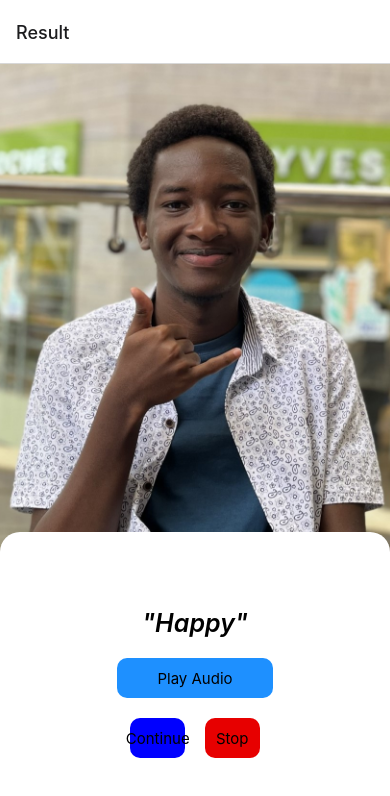
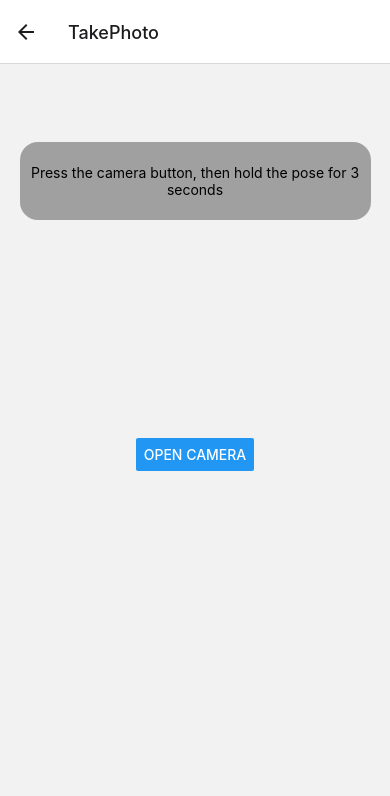
Before and after one commit to mbugua-s/tafsiri, a React Native app: screen /TakePhoto in a window 390 px wide. Shown: the top 796 px of the page. Built offline with nearby package versions, Linux system fonts and the light colour scheme.

Commit message:
Added ability to take photo, send it to server, receive translation, show image and translation in ResultScreen, and play audio

```diff
--- a/App.js
+++ b/App.js
@@ -7,30 +7,15 @@ import { NavigationContainer } from '@react-navigation/native';
 import { createNativeStackNavigator } from '@react-navigation/native-stack';
 import ResultScreen from './app/screens/ResultScreen';
 import FrequentTranslationsScreen from './app/screens/FrequentTranslationsScreen';
+import TakePhotoScreen from './app/screens/TakePhotoScreen';
 // import { client } from "@gradio/client"
 
 const Stack = createNativeStackNavigator();
 
-const tryAPI = async () => {
-    try {
-        const response = await fetch(
-            `http://192.168.0.14:5000/send`
-        )
-        const json = await response.json()
-        console.log(json)
-    }
-
-    catch (error) {
-        console.error(error)
-    }
-}
-
-// tryAPI()
-
 export default function App() {
     return (
         <NavigationContainer>
-            <Stack.Navigator initialRouteName='Result'>
+            <Stack.Navigator initialRouteName='Login'>
                 <Stack.Screen
                     name='Login'
                     component={LoginScreen}
@@ -44,11 +29,17 @@ export default function App() {
                 <Stack.Screen
                     name='Result'
                     component={ResultScreen}
+                    initialParams={{ translatedText: "Loading..."}}
                 />
 
                 <Stack.Screen
                     name='Translations'
                     component={FrequentTranslationsScreen}
+                />
+
+                <Stack.Screen
+                    name='TakePhoto'
+                    component={TakePhotoScreen}
                 />
             </Stack.Navigator>
         </NavigationContainer>
--- /dev/null
+++ b/app/components/CameraInfoView.js
@@ -0,0 +1,28 @@
+import { StyleSheet, Text, View } from 'react-native'
+import React from 'react'
+import colours from '../config/colours'
+
+export default function CameraInfoView(props) {
+    return (
+        <View style = {styles.background}>
+            <Text style = {styles.info}>{props.info}</Text>
+        </View>
+    )
+}
+
+const styles = StyleSheet.create({
+    background: {
+        height: "10%",
+        width: "90%",
+        backgroundColor: colours.cameraInfoViewBackgroundColor,
+        borderRadius: 18,
+        justifyContent: "center",
+        alignItems: "center",
+        position: "absolute",
+        top: "10%"
+    },
+
+    info: {
+        textAlign: "center"
+    }
+})
--- a/app/config/colours.js
+++ b/app/config/colours.js
@@ -4,5 +4,6 @@ export default {
     secondary: "blue",
     white: "white",
     textInputBackgroundColor: "#dedddc",
-    tertiary: "#E70000"
+    tertiary: "#E70000",
+    cameraInfoViewBackgroundColor: "rgba(141, 141, 141, 0.8)"
 }
--- a/app/screens/LoginScreen.js
+++ b/app/screens/LoginScreen.js
@@ -34,7 +34,7 @@ export default function LoginScreen({ navigation })
             <View style = {styles.buttonArea}>
                 <Pressable
                     style={styles.button}
-                    onPress={() => navigation.navigate('Landing')}
+                    onPress={() => navigation.navigate('TakePhoto')}
                 >
                     <Text style = {styles.buttonText}>Log In</Text>
                 </Pressable>
--- a/app/screens/RegisterScreen.js
+++ b/app/screens/RegisterScreen.js
@@ -43,7 +43,7 @@ export default function RegisterScreen({navigation})
             <View style = {styles.buttonArea}>
                 <Pressable
                     style={styles.button}
-                    onPress={() => navigation.navigate('Landing')}
+                    onPress={() => navigation.navigate('TakePhoto')}
                 >
                     <Text style = {styles.buttonText}>Register</Text>
                 </Pressable>
--- a/app/screens/ResultScreen.js
+++ b/app/screens/ResultScreen.js
@@ -1,35 +1,64 @@
 import { StyleSheet, Text, View, Image, Dimensions, Pressable } from 'react-native'
-import React from 'react'
+import React, { useEffect, useState } from 'react'
 import colours from '../config/colours'
+import { Audio } from 'expo-av'
 
 const width = Dimensions.get("window").width
-const height = Dimensions.get("window").height
 
-export default function LandingScreen() {
+export default function ResultScreen({ route, navigation }) {
+    const [sound, setSound] = useState()
+
+    async function playSound()
+    {
+        console.log('Loading sound')
+        const { sound } = await Audio.Sound.createAsync(require('../assets/audio/speech.mp3'))
+        setSound(sound)
+
+        console.log('Playing sound')
+        await sound.playAsync()
+    }
+
+    useEffect(() => {
+        return sound
+            ? () => {
+                console.log('Unloading sound')
+                sound.unloadAsync()
+            }
+            : undefined;
+    }, [sound])
+
+
+    const { translatedText } = route.params
+    // console.log(translatedText)
+
     return (
         <View style = {styles.container}>
             <Image
                 style = {styles.translationImage}
-                source = {require('../assets/IMG_2444.jpeg')}
+                source = {require('../assets/downloads/upload.jpeg')}
             />
 
             <View style={styles.translationContainer}>
-                <Text style = {styles.translationText}>"Happy"</Text>
+                <Text style = {styles.translationText}>{JSON.stringify(translatedText)}</Text>
                 <Pressable
                     style={styles.button}
+                    onPress = {playSound}
                 >
-                    <Text style = {styles.buttonText}>Play Audio</Text>
+                    <Text
+                        style={styles.buttonText}>Play Audio</Text>
                 </Pressable>
 
                 <View style = {styles.continueStopButtons}>
                     <Pressable
-                        style={{...styles.button, backgroundColor: colours.secondary}}
+                        style={{ ...styles.button, backgroundColor: colours.secondary }}
+                        onPress={() => navigation.navigate('TakePhoto')}
                     >
                         <Text style = {styles.buttonText}>Continue</Text>
                     </Pressable>
 
                     <Pressable
-                        style={{...styles.button, backgroundColor: colours.tertiary}}
+                        style={{ ...styles.button, backgroundColor: colours.tertiary }}
+                        onPress={() => navigation.navigate('Translations')}
                     >
                         <Text style = {styles.buttonText}>Stop</Text>
                     </Pressable>
--- /dev/null
+++ b/app/screens/TakePhotoScreen.js
@@ -0,0 +1,94 @@
+import { Button, StyleSheet, Text, View } from 'react-native'
+import React from 'react'
+import CameraInfoView from '../components/CameraInfoView'
+import * as ImagePicker from 'expo-image-picker'
+import * as FileSystem from 'expo-file-system'
+
+const tryAPI = async () => {
+    try {
+        const response = await fetch(
+            `http://192.168.0.14:5000/send`
+        )
+        const json = await response.json()
+        // console.log(json.result)
+        navigation.navigate('Result', { translatedText: json.result})
+        // return json.result
+
+    }
+
+    catch (error) {
+        console.error(error)
+    }
+}
+
+const takePhoto = async () => {
+    const permissionResult = await ImagePicker.requestCameraPermissionsAsync()
+
+    if (permissionResult.granted === false)
+    {
+        alert("You've refused to allow this app to access your camera")
+        return
+    }
+
+    const result = await ImagePicker.launchCameraAsync()
+
+    if (!result.canceled) {
+        const uri = result.assets[0].uri
+        return uri
+    }
+}
+
+export default function TakePhotoScreen({ navigation }) {
+    return (
+        <View style={styles.container}>
+            <CameraInfoView info="Press the camera button, then hold the pose for 3 seconds" />
+            <Button
+                title="Open camera"
+                // onPress = {takePhoto}
+                onPress={async () => {
+                    filePath = await takePhoto()
+
+                    try {
+                        const response = await FileSystem.uploadAsync(
+                            `http://172.20.10.2:5000/send`,
+                            filePath,
+                            {
+                                httpMethod: 'POST',
+                                uploadType: FileSystem.FileSystemUploadType.MULTIPART,
+                                fieldName: 'file'
+                            }
+                        )
+
+                        result = response.body
+                        navigation.navigate('Result', { translatedText: result})
+                    }
+
+                    catch (error) {
+                        console.error(error)
+                    }
+                }}
+            />
+        </View>
+    )
+}
+
+const styles = StyleSheet.create({
+    container: {
+        flex: 1,
+        justifyContent: "center",
+        alignItems: "center"
+    }
+})
+
+// result = JSON.stringify(response)
+// console.log(typeof(response.body))
+// const response = await fetch(
+//     `http://192.168.0.14:5000/send/${filePath}`,
+//     {
+//         method: 'POST',
+//         body: {
+//             "filePath": filePath
+//         }
+//     }
+// )
+// const json = await response.json()
--- a/package.json
+++ b/package.json
@@ -13,7 +13,11 @@
     "@react-native-community/datetimepicker": "7.2.0",
     "@react-navigation/native-stack": "^6.9.17",
     "expo": "~49.0.15",
+    "expo-av": "~13.4.1",
+    "expo-file-system": "~15.4.5",
+    "expo-image-picker": "~14.3.2",
     "expo-status-bar": "~1.6.0",
+    "firebase": "^10.7.1",
     "react": "18.2.0",
     "react-native": "0.72.6",
     "react-native-fs": "^2.20.0",
```
Also changed, not shown: app/screens/FrequentTranslationsScreen.js (+8 -8 lines), eas.json (added, +23 -0 lines), 2 other files (tests, documents, lock files or other folders).
